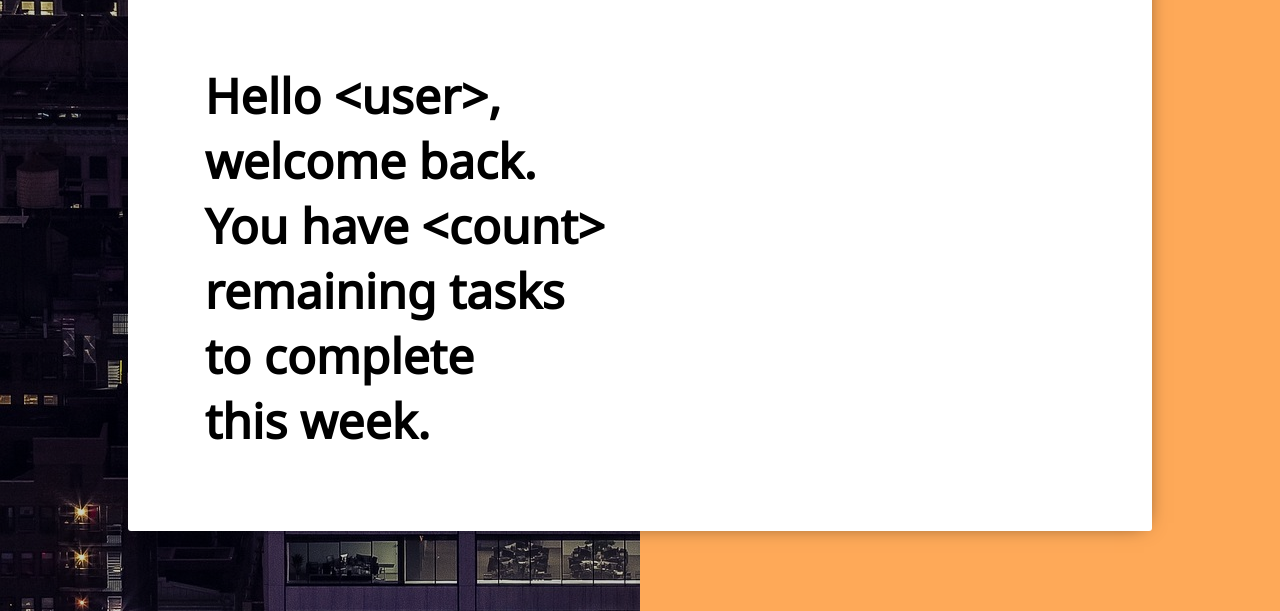
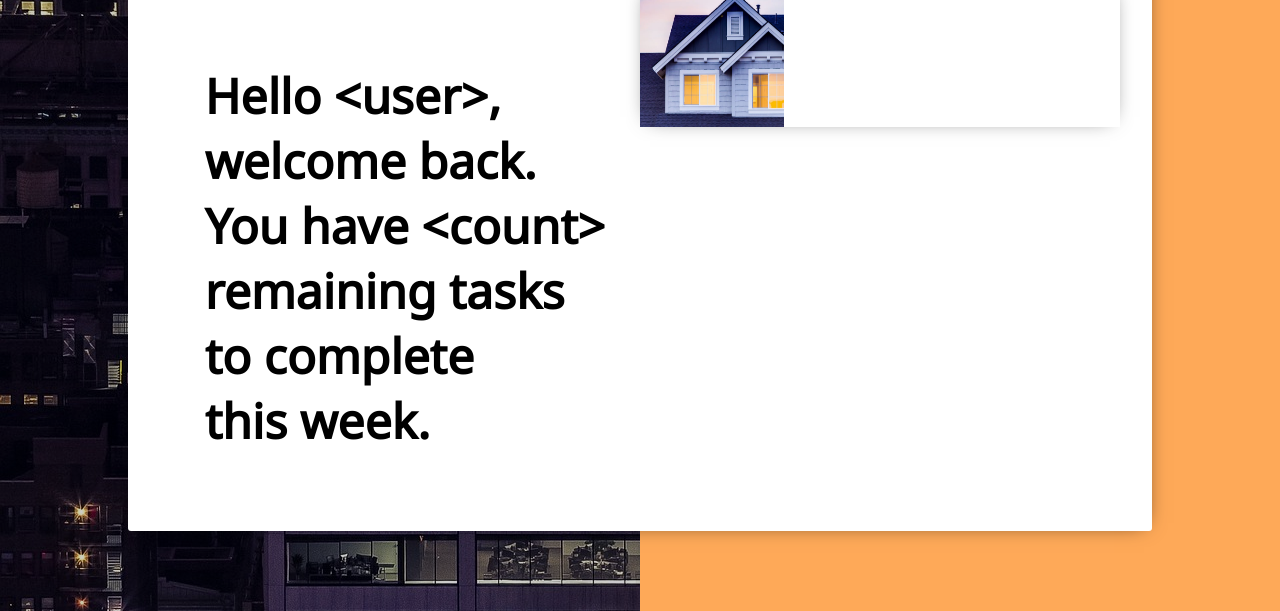
Before and after one commit to pkestikar/todoList, a React app: page / in a window 1280 px wide. Shown: the part 189-800 px from the top of the page. Built offline with nearby package versions, Linux system fonts and the light colour scheme.

Commit message:
added in the task card component

```diff
--- a/app/components/TaskCard/index.js
+++ b/app/components/TaskCard/index.js
@@ -3,7 +3,12 @@ import React, { Component } from 'react';
 const TaskCard = () => {
     return (
         <div className={`task-card`}>
+            <div className="task-image">
+                <img src="images/house.png" alt="task-image"/>
+            </div>
+            <div className="task-content">
 
+            </div>
         </div>
     )
 };
--- a/app/components/TaskCard/style.scss
+++ b/app/components/TaskCard/style.scss
@@ -1,3 +1,19 @@
 .task-card {
+  height: 9rem;
+  width: 30rem;
 
+  -webkit-box-shadow: 0px 0px 20px -10px rgba(0,0,0,0.75);
+  -moz-box-shadow: 0px 0px 20px -10px rgba(0,0,0,0.75);
+  box-shadow: 0px 0px 20px -10px rgba(0,0,0,0.75);
+
+  .task-image {
+    width: 30%;
+    height: 100%;
+    overflow: hidden;
+
+    img {
+      height: 100%;
+      width: 100%;
+    }
+  }
 }
--- a/app/components/TodoPad/index.js
+++ b/app/components/TodoPad/index.js
@@ -1,5 +1,6 @@
 import React, { Component } from 'react';
 import TopBar from 'Components/TopBar';
+import TaskCard from 'Components/TaskCard';
 
 const TodoPad = (props) => {
     return (
@@ -18,7 +19,7 @@ const TodoPad = (props) => {
                         </p>
                     </div>
                     <div className="the-list">
-
+                        <TaskCard />
                     </div>
                 </div>
             </div>
--- a/app/scss/app.scss
+++ b/app/scss/app.scss
@@ -4,3 +4,4 @@
 @import '../components/TodoList/style';
 @import '../components/TodoPad/style';
 @import '../components/TopBar/style';
+@import '../components/TaskCard/style';
--- a/package.json
+++ b/package.json
@@ -9,7 +9,7 @@
     "watchAssets": "gulp watchSass",
     "buildAssets": "gulp buildSass",
     "dev": "concurrently 'npm:watchJs' 'npm:watchAssets'",
-    "build": "concurrently 'npm:buildJs' 'npm:buildSass'"
+    "build": "concurrently 'npm:buildJs' 'npm:buildAssets'"
   },
   "repository": {
     "type": "git",
```
Also changed, not shown: dist/app.css, dist/main.js, images/house.png (added).
